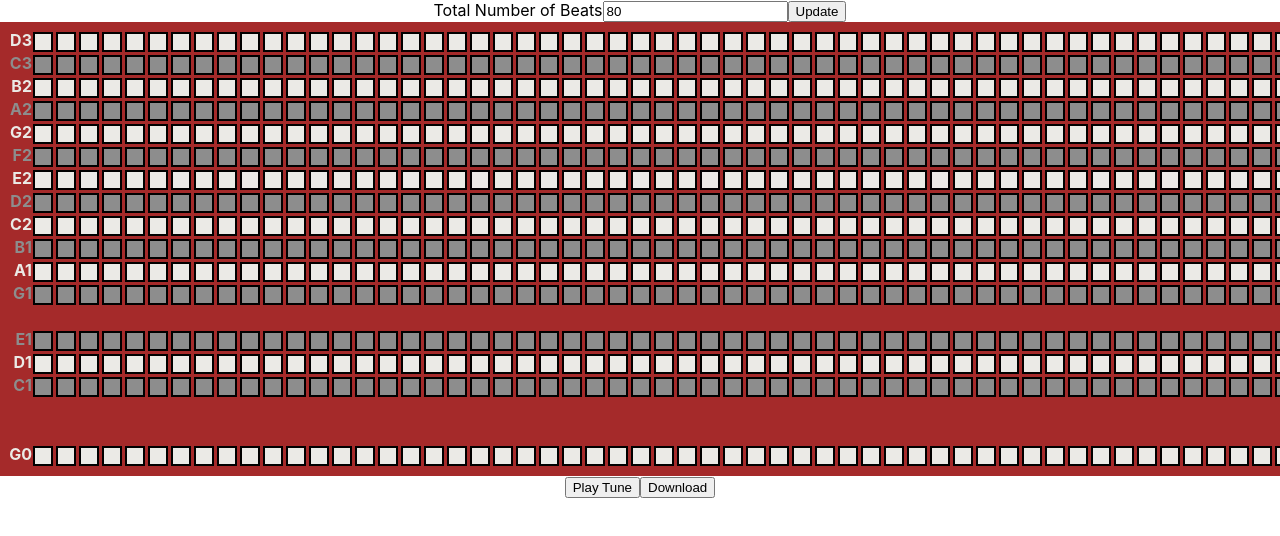
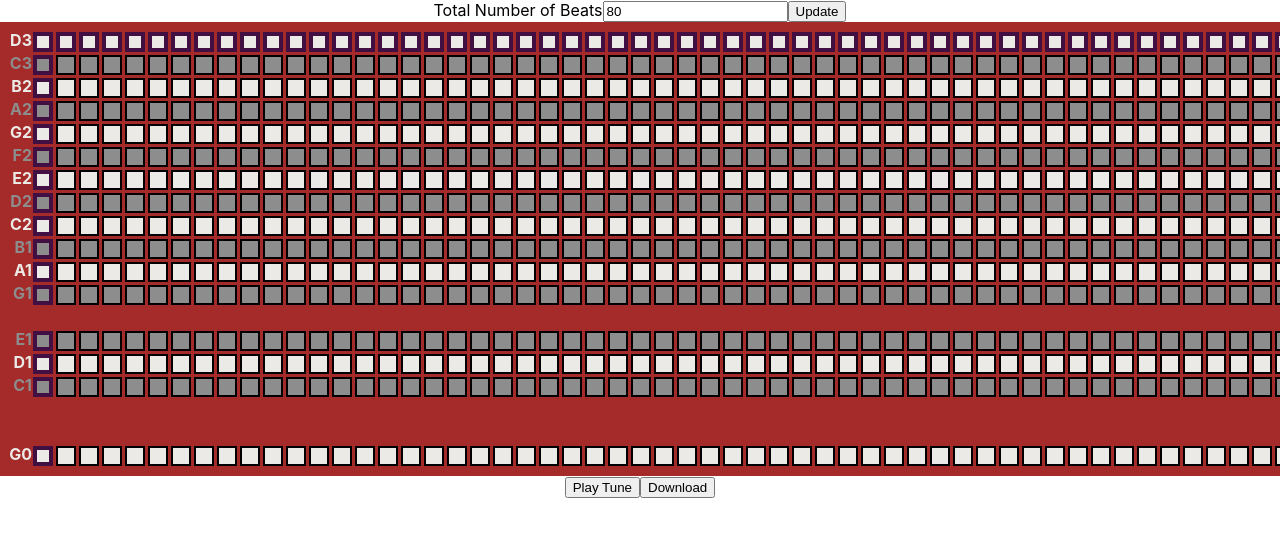
Before and after one commit to Billgonzo123/Fisher-Price-Record-maker, a React (Create React App) app: page / in a window 1280 px wide. Shown: the top 536 px of the page. Built offline with nearby package versions, Linux system fonts and the light colour scheme.

Commit message:
play button now highlights the current column. The mouse position is saved and allows th current row and column to be highlighted

```diff
--- a/src/App.js
+++ b/src/App.js
@@ -14,6 +14,7 @@ function App() {
   const [notes, setNotes] = useState(musicFormatExample);
   const [maxBeats, setMaxBeats] = useState(80);
   const [song, setSong] = useState(0);
+  const [mousePos, setMousePos] = useState([0,0])
 
   useEffect(() => {
     console.log('ReRender matrix: ', maxBeats)
@@ -67,8 +68,8 @@ function App() {
   return (
     <div className="App">
       <Parameters setMaxBeats={setMaxBeats} maxBeats={maxBeats} />
-      <Staff notes={notes} song={song} setNotes={setNotes} />
-      <PlaySongButton notes = {notes} song={song} maxBeats={maxBeats} />
+      <Staff notes={notes} song={song} setNotes={setNotes} mousePos={mousePos} setMousePos = {setMousePos} />
+      <PlaySongButton notes = {notes} song={song} maxBeats={maxBeats} mousePos={mousePos} setMousePos = {setMousePos}/>
       <button onMouseDown={download} >Download</button>
     </div>
   );
--- a/src/components/BeatLine/BeatLine.component.jsx
+++ b/src/components/BeatLine/BeatLine.component.jsx
@@ -10,7 +10,7 @@ synth.connect(limiter);
 limiter.connect(filter).toDestination();;
 filter.connect(reverb);
 
-export const BeatLine = ({ beat, pos, setNotes, song }) => {
+export const BeatLine = ({ beat, pos, setNotes, song, setMousePos, mousePos }) => {
     const noteName = [
         'D6', 'C6', 'B5', 'A5', 'G5', 'F5', 'E5', 'D5', 'C5', 'B4', 'A4', 'G4', '', 'E4', 'D4', 'C4', '', '', 'G3'
     ];
@@ -45,7 +45,12 @@ console.log(noteName[note])
         })
     };
 
+    const updateCurrentRC = () => {
+        setMousePos( old => {
+            return [row, col]
+        });
+    }
     return (
-        <button onMouseDown={e => {handleNoteToggle(); playNote(row, beat);}}  className={`staff-line ${(beat) ? 'staff-line-note' : ''} ${(row % 2 === 0) ? 'evenBlock' : 'oddBlock'  }`} style={{ gridColumn: `${col + 1}`, gridRow: `${row + 1}` }} />
+        <button onMouseEnter={updateCurrentRC} onMouseDown={e => {handleNoteToggle(); playNote(row, beat);}}  className={`staff-line ${(beat) ? 'staff-line-note' : ''} ${(row % 2 === 0) ? 'evenBlock' : 'oddBlock'  } ${(mousePos[0] === row || mousePos[1] === col) ? 'highlighted' : ''}`} style={{ gridColumn: `${col + 1}`, gridRow: `${row + 1}` }} />
     )
 };
--- a/src/components/BeatLine/beatLine.css
+++ b/src/components/BeatLine/beatLine.css
@@ -20,3 +20,14 @@ border: 2px solid black;
 .staff-line-note:hover{
     background-color: rgb(16, 23, 201);
 }
+
+.highlighted{
+    border: 4px solid rgb(65, 15, 65);
+    animation: fadeBorder 800ms ;
+}
+
+@keyframes fadeBorder{
+    from{
+        border: 4px solid rgba(65, 15, 65, 0)
+    }
+}
--- a/src/components/PlaySongButton/PlaySongButton.component.jsx
+++ b/src/components/PlaySongButton/PlaySongButton.component.jsx
@@ -9,22 +9,23 @@ synth.connect(limiter);
 limiter.connect(filter).toDestination();;
 filter.connect(reverb)
 
+let intervals = [];
 
 
-
-export const PlaySongButton = ({ notes, song, maxBeats }) => {
-
+export const PlaySongButton = ({ notes, song, maxBeats, mousePos, setMousePos}) => {
 
     const noteName = [
         'D6', 'C6', 'B5', 'A5', 'G5', 'F5', 'E5', 'D5', 'C5', 'B4', 'A4', 'G4', 'E4', 'D4', 'C4', 'G3'
     ];
 
     const playSong = () => {
-
+        intervals.forEach(clearInterval);
+        intervals = [];
 
         const beatLength = 25000 / maxBeats;
         for (let i = 0; i <= maxBeats; i++) {
-            setTimeout(() => {
+           intervals.push(setTimeout(() => {
+                setMousePos([-1, i])
                 if (notes[song][0][i]) synth.triggerAttackRelease(noteName[0], "8n");
                 if (notes[song][1][i]) synth.triggerAttackRelease(noteName[1], "8n");
                 if (notes[song][2][i]) synth.triggerAttackRelease(noteName[2], "8n");
@@ -42,7 +43,7 @@ export const PlaySongButton = ({ notes, song, maxBeats }) => {
                 if (notes[song][14][i]) synth.triggerAttackRelease(noteName[14], "8n");
                 if (notes[song][15][i]) synth.triggerAttackRelease(noteName[15], "8n");
 
-            }, beatLength * i)
+            }, beatLength * i));
 
         }
 
--- a/src/components/Staff/Staff.component.jsx
+++ b/src/components/Staff/Staff.component.jsx
@@ -4,7 +4,7 @@ import { NotesDisplay } from "../NotesDisplay/NotesDisplay.component"
 import './staff.css'
 
 
-export const Staff = ({ notes, song, setNotes }) => {
+export const Staff = ({ notes, song, setNotes , mousePos, setMousePos}) => {
 
 
     return (
@@ -19,7 +19,7 @@ export const Staff = ({ notes, song, setNotes }) => {
 
                     //render each beat
                     return note.map((beat, j) => {
-                        return <BeatLine key={`beat-${i}-${j}-${beat}`}  beat={beat} pos={{ row: i, col: j }} setNotes = {setNotes} song = {song}  />
+                        return <BeatLine key={`beat-${i}-${j}-${beat}`}  beat={beat} pos={{ row: i, col: j }} setNotes = {setNotes} song = {song} mousePos={mousePos} setMousePos = {setMousePos}  />
                     });
                 })}
 
```
